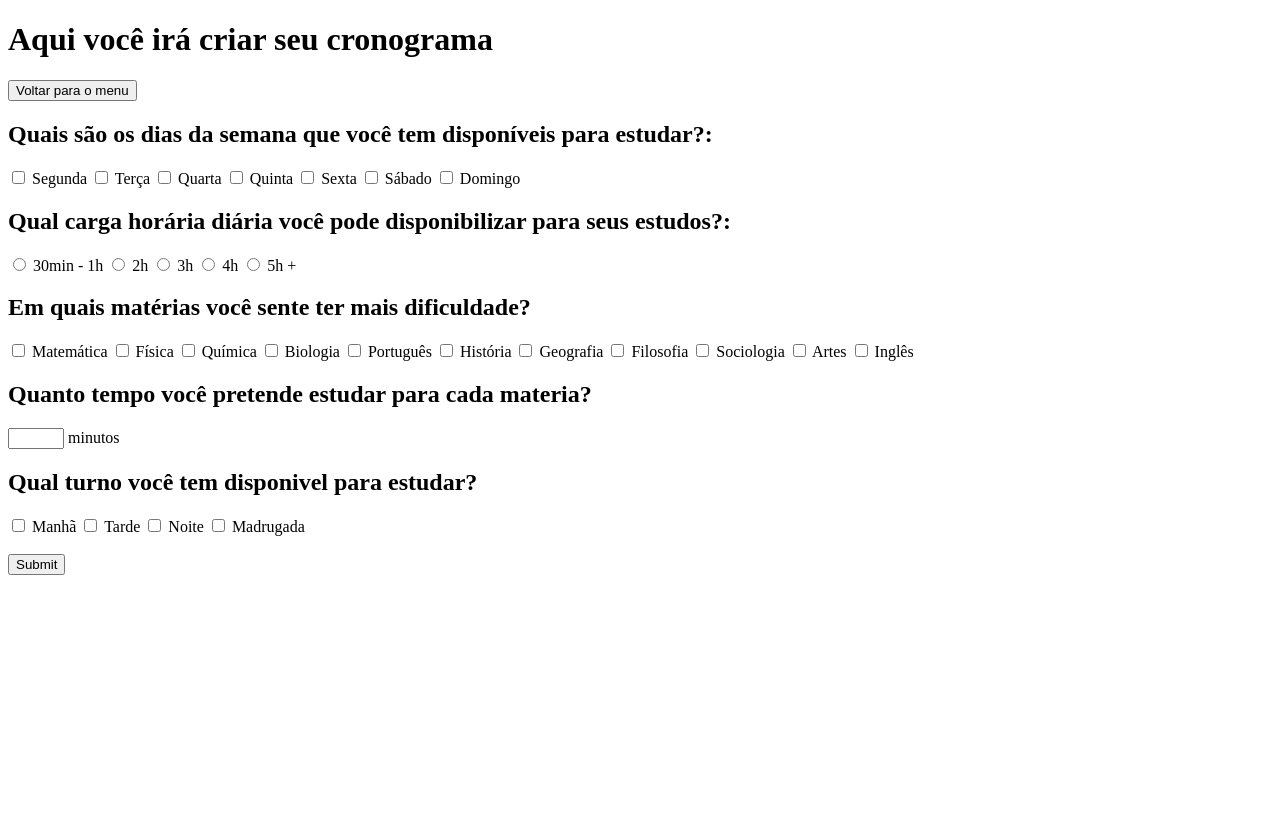
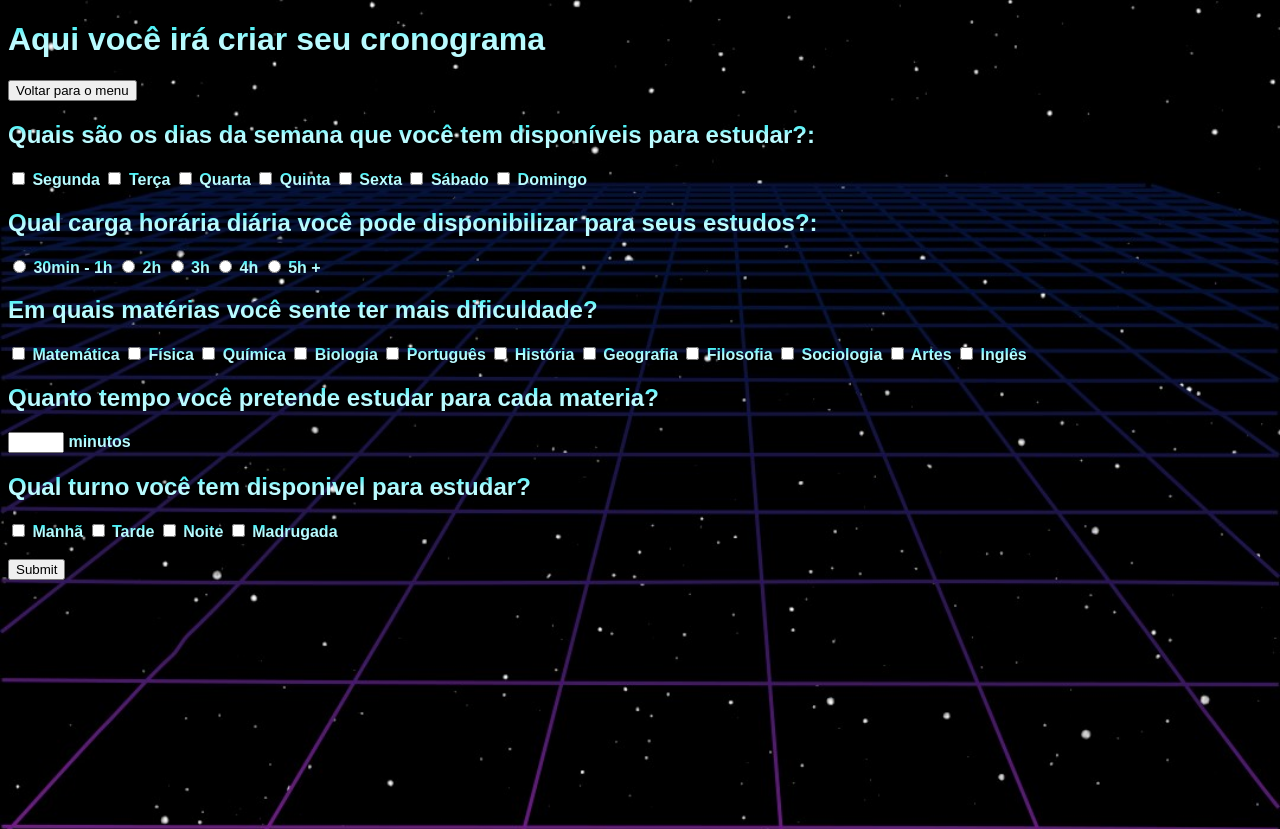
Before and after one commit to Guilhermevalenca/Gearing, a PHP site: page /src/cronograma/criarCronograma.php in a window 1280 px wide. Before the commit the page ends 575 px from the top, so only its background shows below. Run offline with PHP 8.4, Linux system fonts and the light colour scheme; the visitor is signed in with stand-in values (Sample User, id 1); some web fonts are replaced.

Commit message:
css cronograma

```diff
--- /dev/null
+++ b/css/criarCronograma.css
@@ -0,0 +1,26 @@
+@import url('https://fonts.cdnfonts.com/css/share-tech-mono');
+
+
+body {
+    background-image: url("/logos/wpp2.jpeg");
+    background-attachment: fixed;
+    background-repeat: no-repeat;
+    background-size: cover;
+    height: 100vh;
+  }
+   h1,h2{
+    font-family: 'Share Tech Mono', sans-serif;
+    background: -webkit-linear-gradient(90deg, rgba(188,251,255,1) 47%, rgba(24,237,242,1) 100%);
+    background-clip:text;
+    -webkit-background-clip:text;
+    -webkit-text-fill-color:transparent;
+  }
+  label{
+    font-family: 'Share Tech Mono', sans-serif;
+    background: -webkit-linear-gradient(90deg, rgba(188,251,255,1) 47%, rgba(24,237,242,1) 100%);
+    font-weight: bold;
+    background-clip:text;
+    -webkit-background-clip:text;
+    -webkit-text-fill-color:transparent;
+
+  }
--- a/css/cronograma.css
+++ b/css/cronograma.css
@@ -1,4 +1,6 @@
+
 table,td{
+
     border-style: solid;
 }
 table{
--- /dev/null
+++ b/css/metodologias.css
@@ -0,0 +1,3 @@
+h1{
+    color: blueviolet;
+}
--- a/src/cronograma/criarCronograma.php
+++ b/src/cronograma/criarCronograma.php
@@ -8,13 +8,14 @@
     <meta http-equiv="X-UA-Compatible" content="IE=edge">
     <meta name="viewport" content="width=device-width, initial-scale=1.0">
     <title>cronograma</title>
+    <link rel="stylesheet" href="/css/criarCronograma.css">
 </head>
 <body>
-    <h1>Aqui você irá criar seu cronograma</h1>
+    <h1 >Aqui você irá criar seu cronograma</h1>
     <button onclick="window.location.href='/src/menu.php'">Voltar para o menu</button>
     <!-- formulario do cronograma -->
     <form id="form" method="GET" action="./visualizarNovoCronograma.php">
-        <h2>Quais são os  dias da semana que você tem disponíveis para estudar?:</h2>
+        <h2 >Quais são os  dias da semana que você tem disponíveis para estudar?:</h2>
         <label>
             <input type="checkbox" name="dias[]" value="segunda">
             Segunda
--- a/src/metodologias/metodologias.php
+++ b/src/metodologias/metodologias.php
@@ -8,6 +8,7 @@
     <meta http-equiv="X-UA-Compatible" content="IE=edge">
     <meta name="viewport" content="width=device-width, initial-scale=1.0">
     <title>metodologias</title>
+    <link rel="stylesheet" href="/css/metodologias.css">
 </head>
 <body>
     <h1> Questionário de Metodologias de Aprendizagem </h1>
--- a/src/session/session.csv
+++ b/src/session/session.csv
@@ -1 +1 @@
-Guilherm3vrp,27/04/2023,18:22:47
+"Anderson Ricardo",30/04/2023,10:52:06
```
Also changed, not shown: src/cronograma/cronograma.csv (+10 -0 lines).
